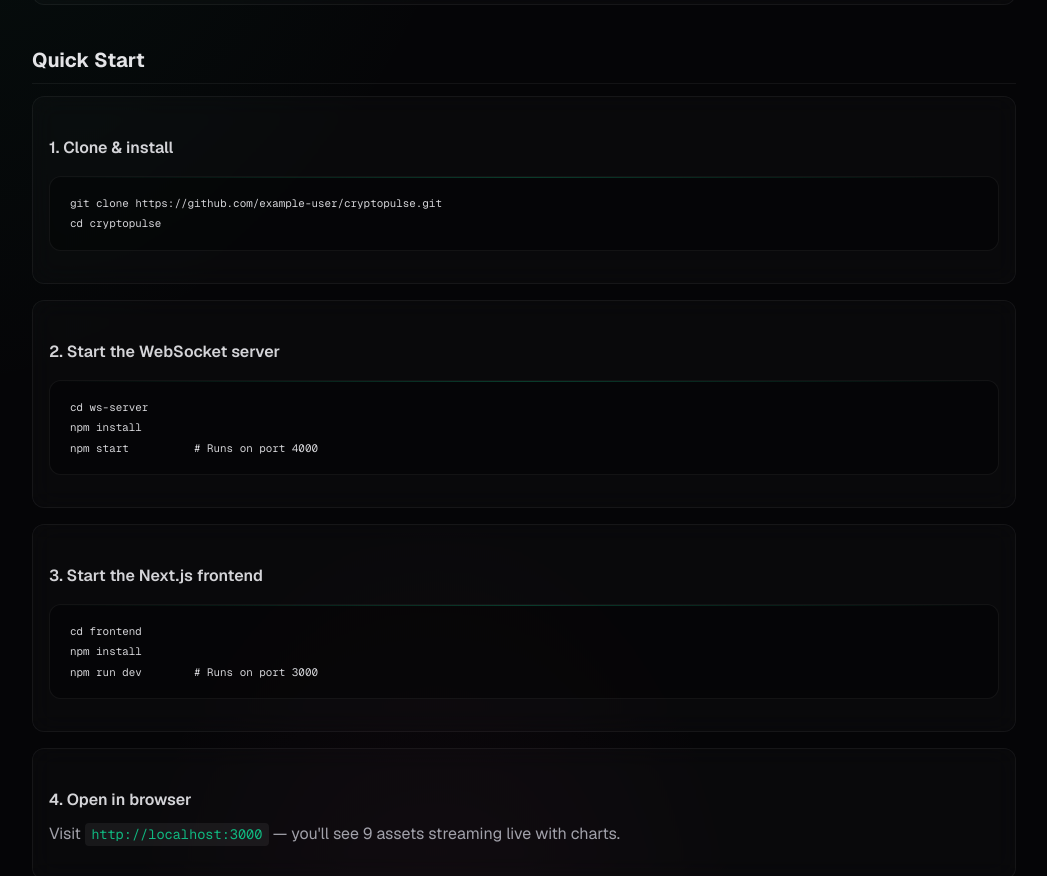
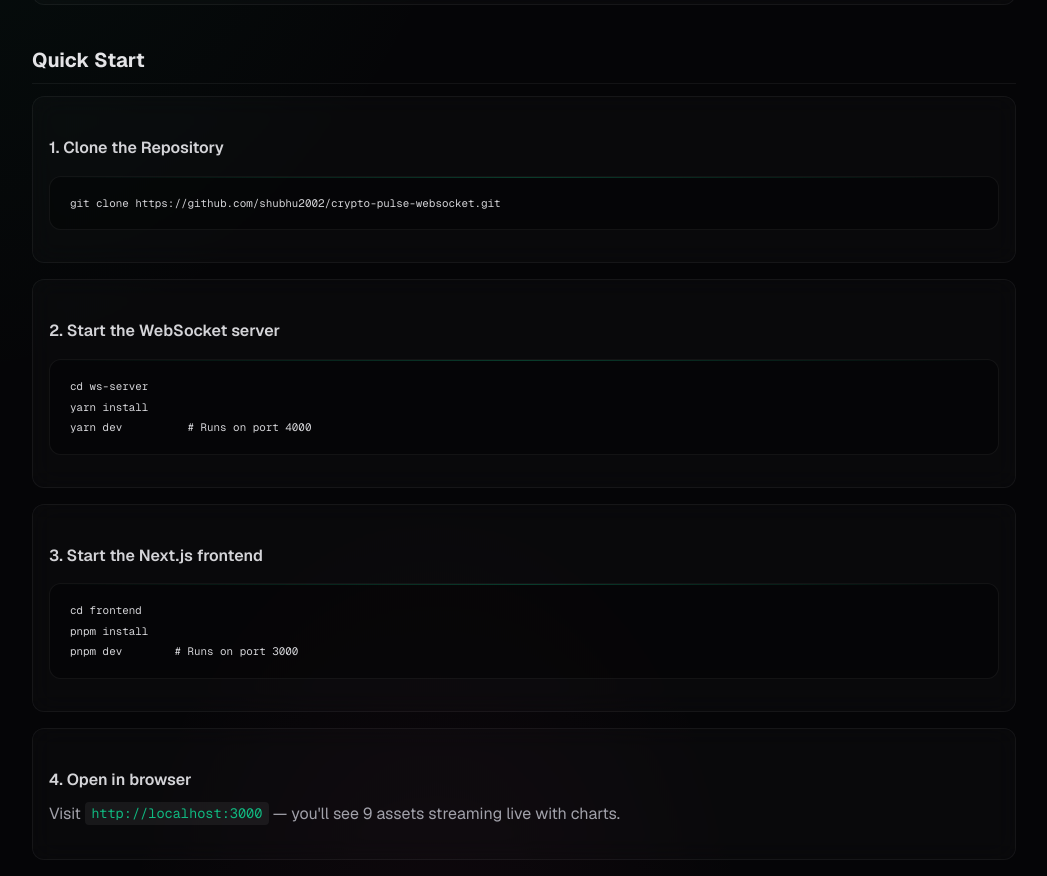
Before and after one commit to shubhu2002/crypto-pulse-websocket, a Next.js app in the folder frontend/: page /docs in a window 1280 px wide. Shown: the part 980-1856 px from the top of the page, without its empty margins (204-1251 px from the left). Built offline with nearby package versions, Linux system fonts and the light colour scheme.

Commit message:
fix: update GitHub repository links and correct file paths in documentation

```diff
--- a/frontend/src/app/docs/page.tsx
+++ b/frontend/src/app/docs/page.tsx
@@ -28,7 +28,7 @@ type GuideChapter = (typeof GUIDE_CHAPTERS)[number];
 
 
 const STRUCTURE = [
-  { path: "ws-server/src/server.ts", desc: "Express + ws backend, Binance connector, broadcast, heartbeat" },
+  { path: "ws-server/src/app.ts", desc: "Express + ws backend, Binance connector, broadcast, heartbeat" },
   { path: "frontend/src/hooks/useWebSocket.ts", desc: "React hook: connect, reconnect, track history" },
   { path: "frontend/src/components/Dashboard.tsx", desc: "Main layout with search, sort, market overview" },
   { path: "frontend/src/components/CoinCard.tsx", desc: "Individual coin tile with sparkline chart" },
@@ -51,7 +51,7 @@ function OverviewTab() {
             9 assets streaming live via Binance, with broadcast, heartbeats, and auto-reconnect.
           </p>
           <div className="flex flex-wrap gap-3 mt-5">
-            <a href="https://github.com/example-user/cryptopulse" target="_blank" rel="noopener noreferrer" className="inline-flex items-center gap-2 px-4 py-2 rounded-xl bg-white/[0.05] border border-white/[0.08] text-sm font-medium text-zinc-200 hover:bg-white/[0.08] hover:border-white/[0.12] transition-all">
+            <a href="https://github.com/shubhu2002/crypto-pulse-websocket" target="_blank" rel="noopener noreferrer" className="inline-flex items-center gap-2 px-4 py-2 rounded-xl bg-white/[0.05] border border-white/[0.08] text-sm font-medium text-zinc-200 hover:bg-white/[0.08] hover:border-white/[0.12] transition-all">
               <svg className="h-4 w-4" viewBox="0 0 16 16" fill="currentColor"><path d="M8 0C3.58 0 0 3.58 0 8c0 3.54 2.29 6.53 5.47 7.59.4.07.55-.17.55-.38 0-.19-.01-.82-.01-1.49-2.01.37-2.53-.49-2.69-.94-.09-.23-.48-.94-.82-1.13-.28-.15-.68-.52-.01-.53.63-.01 1.08.58 1.23.82.72 1.21 1.87.87 2.33.66.07-.52.28-.87.51-1.07-1.78-.2-3.64-.89-3.64-3.95 0-.87.31-1.59.82-2.15-.08-.2-.36-1.02.08-2.12 0 0 .67-.21 2.2.82.64-.18 1.32-.27 2-.27.68 0 1.36.09 2 .27 1.53-1.04 2.2-.82 2.2-.82.44 1.1.16 1.92.08 2.12.51.56.82 1.27.82 2.15 0 3.07-1.87 3.75-3.65 3.95.29.25.54.73.54 1.48 0 1.07-.01 1.93-.01 2.2 0 .21.15.46.55.38A8.013 8.013 0 0016 8c0-4.42-3.58-8-8-8z"/></svg>
               GitHub Repo
             </a>
@@ -108,16 +108,16 @@ function OverviewTab() {
       <h2>Quick Start</h2>
       <div className="space-y-4">
         <div className="glass rounded-xl p-4">
-          <h3 className="text-sm font-semibold text-zinc-300 mb-2">1. Clone & install</h3>
-          <pre><code>{`git clone https://github.com/example-user/cryptopulse.git\ncd cryptopulse`}</code></pre>
+          <h3 className="text-sm font-semibold text-zinc-300 mb-2">1. Clone the Repository</h3>
+          <pre><code>{`git clone https://github.com/shubhu2002/crypto-pulse-websocket.git`}</code></pre>
         </div>
         <div className="glass rounded-xl p-4">
           <h3 className="text-sm font-semibold text-zinc-300 mb-2">2. Start the WebSocket server</h3>
-          <pre><code>{`cd ws-server\nnpm install\nnpm start          # Runs on port 4000`}</code></pre>
+          <pre><code>{`cd ws-server\nyarn install\nyarn dev          # Runs on port 4000`}</code></pre>
         </div>
         <div className="glass rounded-xl p-4">
           <h3 className="text-sm font-semibold text-zinc-300 mb-2">3. Start the Next.js frontend</h3>
-          <pre><code>{`cd frontend\nnpm install\nnpm run dev        # Runs on port 3000`}</code></pre>
+          <pre><code>{`cd frontend\npnpm install\npnpm dev        # Runs on port 3000`}</code></pre>
         </div>
         <div className="glass rounded-xl p-4">
           <h3 className="text-sm font-semibold text-zinc-300 mb-2">4. Open in browser</h3>
@@ -128,7 +128,7 @@ function OverviewTab() {
       <h2>Links & Resources</h2>
       <div className="grid grid-cols-1 sm:grid-cols-2 gap-3 not-prose">
         {[
-          { label: "GitHub Repository", href: "https://github.com/example-user/cryptopulse", desc: "Source code, issues, and contribution guide", icon: "GH" },
+          { label: "GitHub Repository", href: "https://github.com/shubhu2002/crypto-pulse-websocket", desc: "Source code, issues, and contribution guide", icon: "GH" },
           { label: "Live Demo", href: "https://cryptopulse-demo.vercel.app", desc: "Deployed frontend on Vercel", icon: "LV" },
           { label: "Binance WebSocket Docs", href: "https://developers.binance.com/docs/binance-spot-api-docs/web-socket-streams", desc: "Upstream API we connect to", icon: "BN" },
           { label: "RFC 6455 — WebSocket Protocol", href: "https://datatracker.ietf.org/doc/html/rfc6455", desc: "The official spec this guide is built on", icon: "RF" },
```
